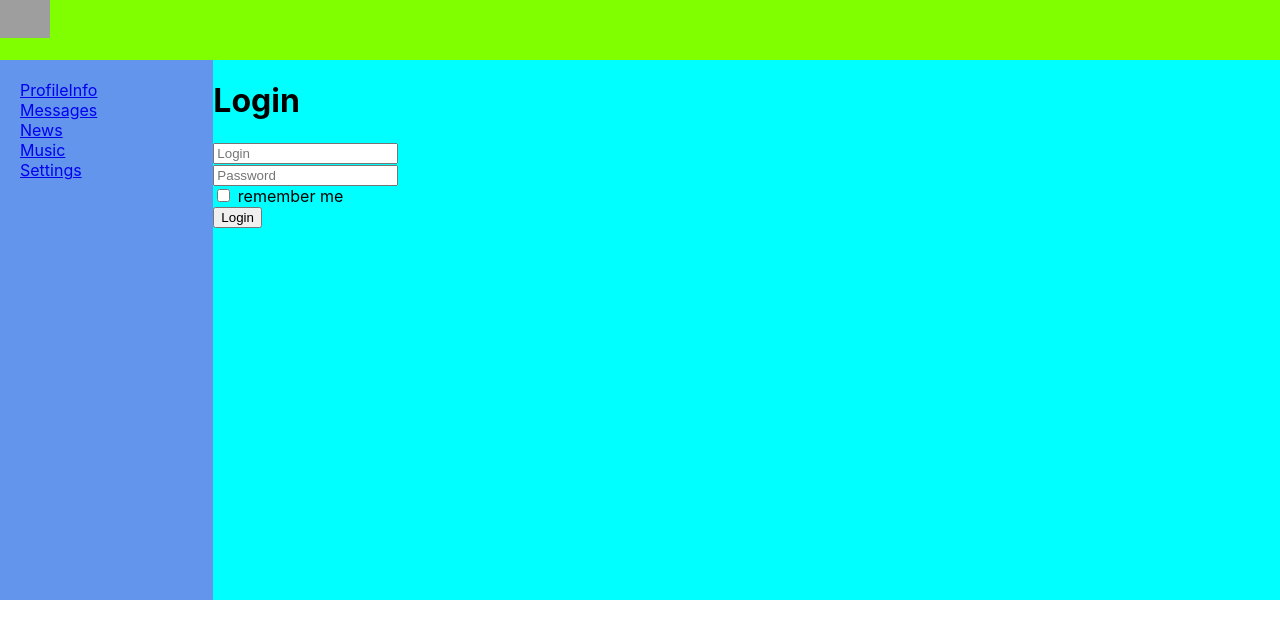
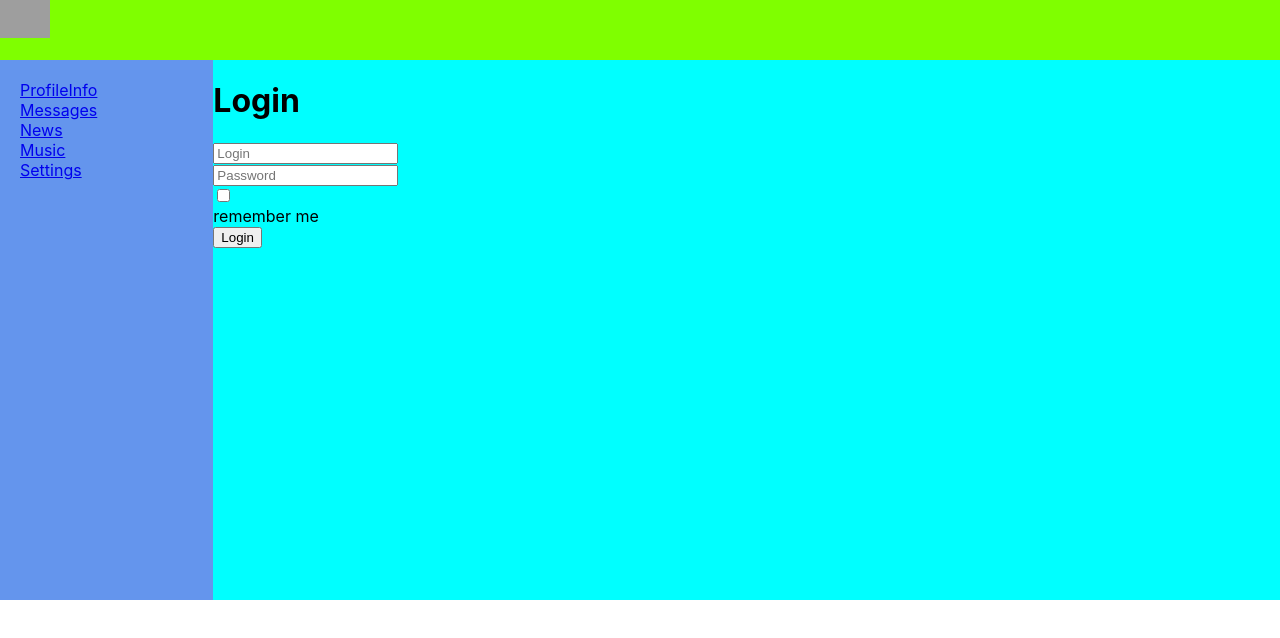
Before and after one commit to AndreiAkimochkin/Social-net, a React (Create React App) app: page /Login in a window 1280 px wide. Shown: the top 638 px of the page. Built offline with nearby package versions, Linux system fonts and the light colour scheme; no server answers; grey boxes are pictures that could not be loaded.

Commit message:
77 Redux-form field validation

```diff
--- /dev/null
+++ b/src/Components/Common/FormsControls/FormsControls.module.css
@@ -0,0 +1,11 @@
+
+.formControl.error input,
+.formControl.error textarea
+{
+    border: 1px red solid;
+}
+
+.formControl.error span
+{
+  color: red;
+}
--- /dev/null
+++ b/src/Components/Common/FormsControls/FormsControls.tsx
@@ -0,0 +1,23 @@
+import React from "react";
+import styles from './FormsControls.module.css'
+
+const FormControl = ({input, meta, child, ...props}: any) => {
+    const hasError = meta.touched && meta.error;
+    return (
+        <div className={styles.formControl + " " + (hasError ? styles.error : " ")}>
+            <div>
+                {props.children}
+            </div>
+            {hasError && <span>{meta.error}</span>}
+        </div>
+    )
+}
+export const TextArea = (props: any) => {
+    const {input, meta, child, ...RestProps} = props;
+return <FormControl {...props} ><textarea  {...input}  {...RestProps}/></FormControl>
+ }
+
+export const Input = (props: any) => {
+    const {input, meta, child, ...RestProps} = props;
+    return <FormControl {...props}> <input  {...input}  {...RestProps}/></FormControl>
+}
--- a/src/Components/Dialogs/Dialogs.tsx
+++ b/src/Components/Dialogs/Dialogs.tsx
@@ -3,6 +3,8 @@
 import classes from "./Dialogs.module.css";
 import DialogsItem from "./DialogsItem/DialogsItem";
 import  {Field, reduxForm, InjectedFormProps} from "redux-form";
+import {TextArea} from "../Common/FormsControls/FormsControls";
+import {maxLengthCreator, required} from "../Utils/Validators/validators";
 
 
 // // type DialogsTypeProps = {
@@ -60,12 +62,14 @@
     )
 }
 
+const maxLength50 = maxLengthCreator(50);
 const AddMessageForm:React.FC<InjectedFormProps<MessageDataType>> =
     (props)=> {
     return(
 
     <form onSubmit={props.handleSubmit}>
-        <Field  placeholder={'Send message'} name={'newMessageBody'} component={'textarea'}/>
+        <Field  placeholder={'Send message'} name={'newMessageBody'}
+                component={TextArea} validate={[required, maxLength50 ]}/>
 
         <div><button >Send message</button></div>
     </form>
--- a/src/Components/Login/Login.tsx
+++ b/src/Components/Login/Login.tsx
@@ -1,5 +1,7 @@
 import React from "react";
 import  {Field, reduxForm, InjectedFormProps} from "redux-form";
+import {Input} from "../Common/FormsControls/FormsControls";
+import {required} from "../Utils/Validators/validators";
 
  type FormDataType = {
     login: string
@@ -13,14 +15,17 @@
               <form onSubmit={props.handleSubmit}>
 
             <div>
-                <Field  placeholder={'Login'} name={'login'} component={'input'}/>
+                <Field  placeholder={'Login'} name={'login'}
+                        component={Input} validate={[required]}/>
             </div>
             <div>
-                <Field  placeholder={'Password'} name={'password'} component={'input'}/>
+                <Field  placeholder={'Password'} name={'password'}
+                        component={Input} validate={[required]}/>
             </div>
             <div>
 
-                <Field type={"checkbox"}  name={'rememberMe'} component={'input'} /> remember me
+                <Field type={"checkbox"}  name={'rememberMe'}
+                       component={Input}/> remember me
             </div>
             <div>
                 <button>Login</button>
--- /dev/null
+++ b/src/Components/Utils/Validators/validators.tsx
@@ -0,0 +1,11 @@
+import React from "react";
+
+export const required =(value: any)=>{
+  if(value) return undefined
+    else return 'Field is required'
+}
+
+export const maxLengthCreator= (maxLength: any)=>(value: any)=>{
+  if(value && value.length > maxLength) return `Max length is ${maxLength} symbols`
+  else return undefined
+}
```
Also changed, not shown: src/Components/Profile/MyPosts/MyPosts.tsx (+6 -1 lines), 1 other file (tests, documents, lock files or other folders).
